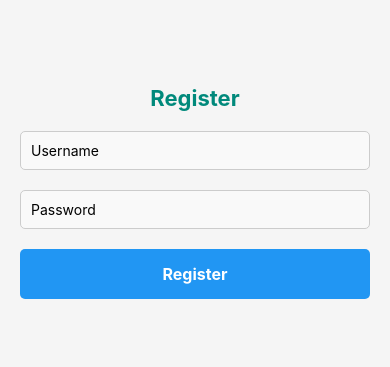
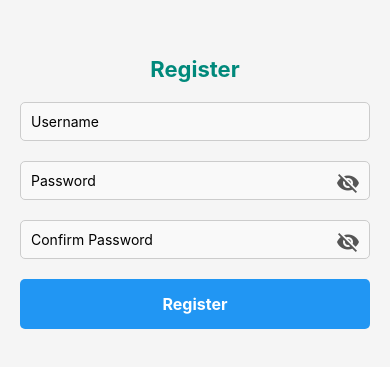
Before and after one commit to KesaraKekulawala/Health_App, a React Native app: screen /Register in a window 390 px wide. Shown: the part 225-592 px from the top of the page. Built offline with nearby package versions, Linux system fonts and the light colour scheme.

Commit message:
Add password visibility change option

```diff
--- a/screens/Login.js
+++ b/screens/Login.js
@@ -1,10 +1,12 @@
 import React, { useState } from 'react';
 import { View, Text, TextInput, TouchableOpacity, Alert } from 'react-native';
 import GlobalStyles from '../styles/GlobalStyles';
+import { MaterialIcons } from '@expo/vector-icons';
 
 export default function Login({ navigation }) {
   const [username, setUsername] = useState('');
   const [password, setPassword] = useState('');
+  const [showPassword, setShowPassword] = useState(true);
 
   const handleLogin = () => {
     if (username && password) {
@@ -24,13 +26,25 @@ export default function Login({ navigation }) {
         value={username}
         onChangeText={setUsername}
       />
-      <TextInput
-        style={GlobalStyles.input}
-        placeholder="Password"
-        secureTextEntry
-        value={password}
-        onChangeText={setPassword}
-      />
+      <View style={{ position: 'relative'}}>
+          <TextInput
+            style={[GlobalStyles.input, { paddingRight: 40 }]}
+            placeholder="Password"
+            secureTextEntry={showPassword}
+            value={password}
+            onChangeText={setPassword}
+          />
+          <TouchableOpacity
+            style={{ position: 'absolute', right: 10, top: 10 }}
+            onPress={() => setShowPassword(!showPassword)}
+          >
+            <MaterialIcons
+              name={showPassword ? 'visibility-off' : 'visibility'}
+              size={24}
+              color="#555"
+            />
+          </TouchableOpacity>
+        </View>
       <TouchableOpacity style={[GlobalStyles.button, GlobalStyles.loginButton]} onPress={handleLogin}>
         <Text style={GlobalStyles.buttonText}>Login</Text>
       </TouchableOpacity>
--- a/screens/Register.js
+++ b/screens/Register.js
@@ -1,18 +1,28 @@
 import React, { useState } from 'react';
 import { View, Text, TextInput, TouchableOpacity, Alert } from 'react-native';
 import GlobalStyles from '../styles/GlobalStyles';
+import { MaterialIcons } from '@expo/vector-icons';
 
 export default function Register({ navigation }) {
   const [username, setUsername] = useState('');
   const [password, setPassword] = useState('');
+  const [confirmPassword, setConfirmPassword] = useState('');
+  const [showPassword, setShowPassword] = useState(true);
+  const [showConfirmPassword, setShowConfirmPassword] = useState(true);
 
   const handleRegister = () => {
-    if (username && password) {
+    if (!username || !password || !confirmPassword) {
+      Alert.alert('Error', 'Please fill in all fields');
+      return;
+    }
+
+    if (password !== confirmPassword) {
+      Alert.alert('Error', 'Passwords do not match');
+      return;
+    }
+
     Alert.alert('Registration Successful');
     navigation.navigate('Login');
-    } else {
-      Alert.alert('Please fill in all fields');
-    }
   };
 
   return (
@@ -24,13 +34,44 @@ export default function Register({ navigation }) {
         value={username}
         onChangeText={setUsername}
       />
+      <View style={{ position: 'relative'}}>
           <TextInput
-        style={GlobalStyles.input}
+            style={[GlobalStyles.input, { paddingRight: 40 }]}
             placeholder="Password"
-        secureTextEntry
+            secureTextEntry={showPassword}
             value={password}
             onChangeText={setPassword}
           />
+          <TouchableOpacity
+            style={{ position: 'absolute', right: 10, top: 10 }}
+            onPress={() => setShowPassword(!showPassword)}
+          >
+            <MaterialIcons
+              name={showPassword ? 'visibility-off' : 'visibility'}
+              size={24}
+              color="#555"
+            />
+          </TouchableOpacity>
+        </View>
+        <View style={{ position: 'relative'}}>
+          <TextInput
+            style={[GlobalStyles.input, { paddingRight: 40 }]}
+            placeholder="Confirm Password"
+            secureTextEntry={showConfirmPassword}
+            value={confirmPassword}
+            onChangeText={setConfirmPassword}
+          />
+          <TouchableOpacity
+            style={{ position: 'absolute', right: 10, top: 10 }}
+            onPress={() => setShowConfirmPassword(!showConfirmPassword)}
+          >
+            <MaterialIcons
+              name={showConfirmPassword ? 'visibility-off' : 'visibility'}
+              size={24}
+              color="#555"
+            />
+          </TouchableOpacity>
+        </View>
       <TouchableOpacity style={[GlobalStyles.button, GlobalStyles.registerButton]} onPress={handleRegister}>
         <Text style={GlobalStyles.buttonText}>Register</Text>
       </TouchableOpacity>
--- a/styles/GlobalStyles.js
+++ b/styles/GlobalStyles.js
@@ -94,6 +94,7 @@ const GlobalStyles = StyleSheet.create({
       color: '#FFFFFF', // White text
     },
     input: {
+      width:"100%",
       borderWidth: 1,
       borderColor: '#ccc',
       padding: 10,
```
Lines whose indentation alone changed are shown as unchanged.
